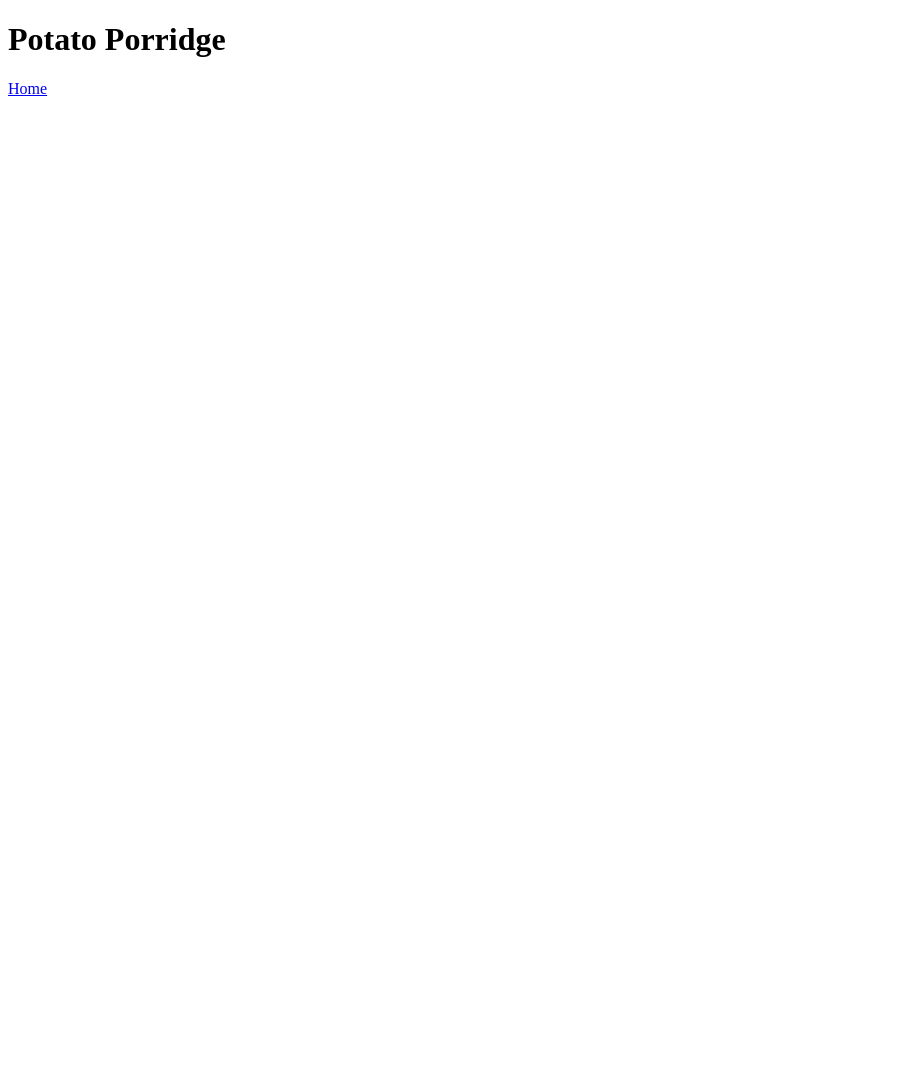
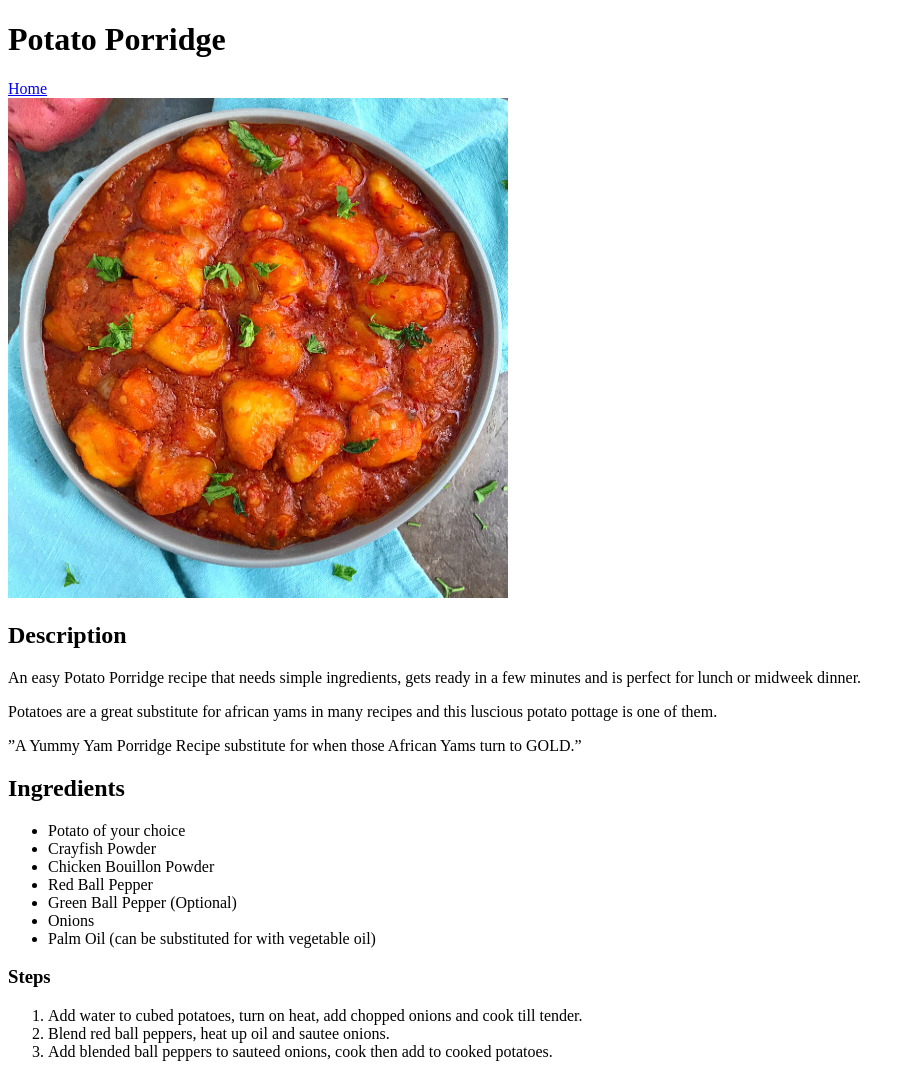
Before and after one commit to Abdul-Saidat/odin-recipes, a plain HTML site: page Recipes/porridge.html in a window 1280 px wide. Shown: the whole page, without its empty margins (0-915 px from the left). Before the commit the page ends 800 px from the top, so only its background shows below. Drawn offline with Linux system fonts and the light colour scheme.

Commit message:
added assets folder and updated porridge.html file

```diff
--- a/Recipes/porridge.html
+++ b/Recipes/porridge.html
@@ -8,5 +8,35 @@
 <body>
     <h1>Potato Porridge</h1>
     <a href="../index.html">Home</a>
+    <div>
+    <img src="../Assets/Images/potato porridge.jpg" width="500px" height="500px" alt="This is an image displaying potato porridge">
+    </div>
+    <h2>Description</h2>
+    <p>An easy Potato Porridge recipe that needs simple ingredients,
+     gets ready in a few minutes and is perfect for lunch or midweek dinner.
+    </p>
+    <p>
+     Potatoes are a great substitute for african yams in many recipes and this
+     luscious potato pottage is one of them.
+    </p>
+    <p>”A Yummy Yam Porridge Recipe substitute for when those African Yams turn to GOLD.”</p>
+
+    <h2>Ingredients</h2>
+    <ul>
+        <li>Potato of your choice</li>
+        <li>Crayfish Powder</li>
+        <li>Chicken Bouillon Powder</li>
+        <li>Red Ball Pepper</li>
+        <li>Green Ball Pepper (Optional)</li>
+        <li>Onions</li>
+        <li>Palm Oil (can be substituted for with vegetable oil)</li>
+    </ul>
+
+    <h3>Steps</h3>
+    <ol>
+        <li>Add water to cubed potatoes, turn on heat, add chopped onions and cook till tender.</li>
+        <li>Blend red ball peppers, heat up oil and sautee onions.</li>
+        <li>Add blended ball peppers to sauteed onions, cook then add to cooked potatoes.</li>
+    </ol>
 </body>
 </html>
```
Also changed, not shown: Assets/Images/potato porridge.jpg (added).
